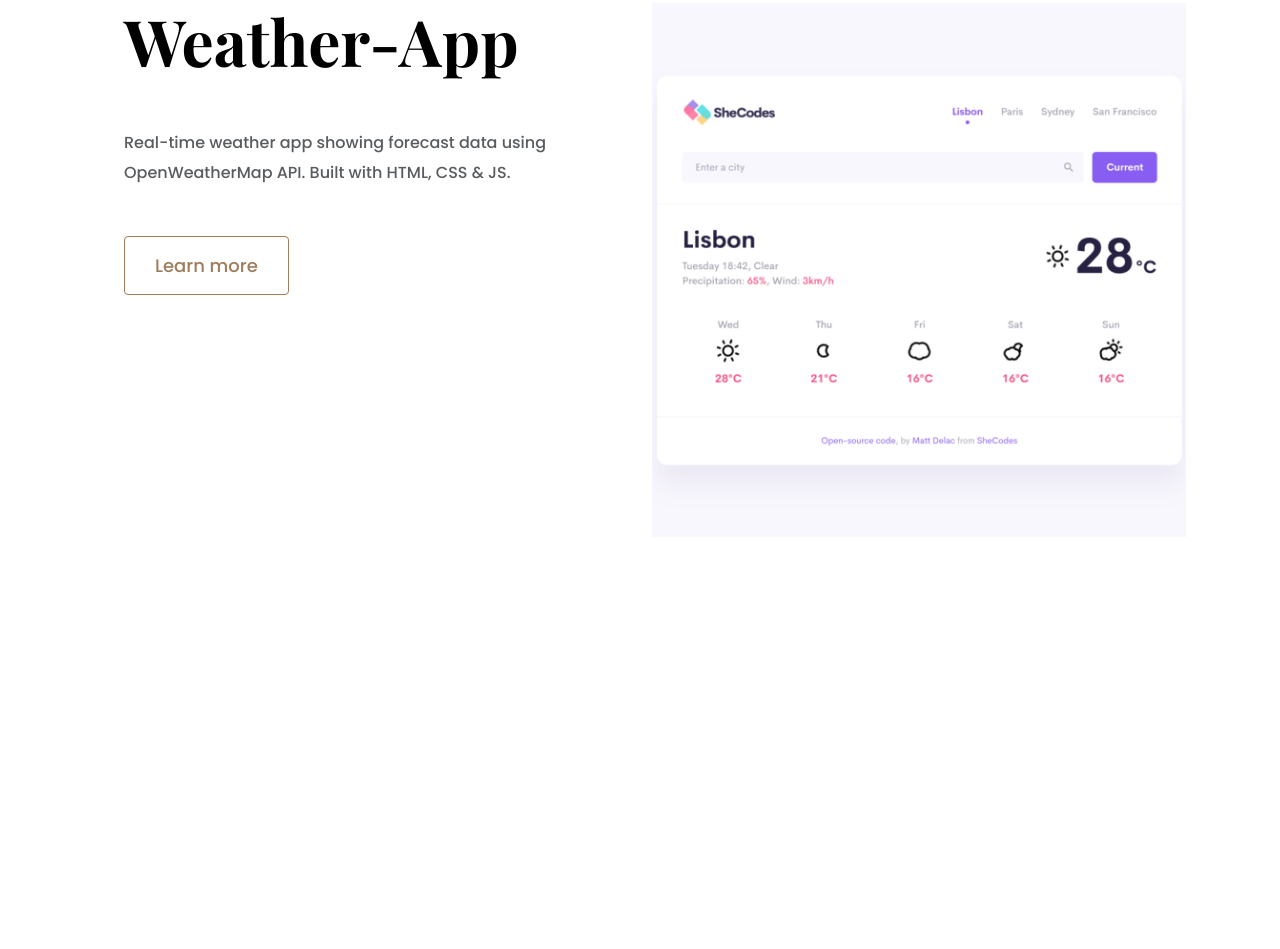
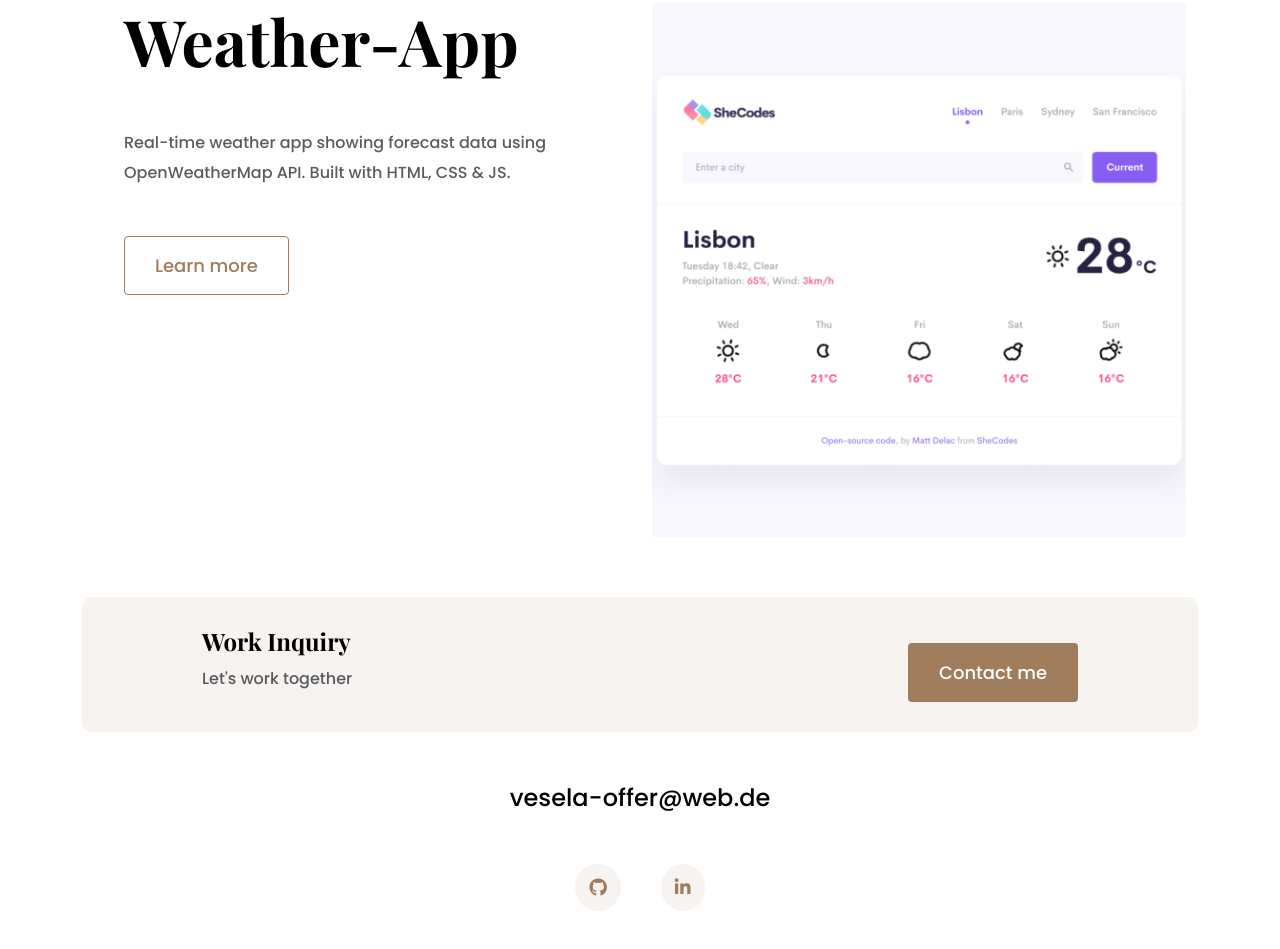
Before and after one commit to Vesi1991/portfolio-vesela-offer-final, a plain HTML site: page index.html in a window 1280 px wide. Shown: the part 2344-3293 px from the top of the page. Before the commit the page ends 2929 px from the top, so only its background shows below. Drawn offline with nearby package versions, Linux system fonts and the light colour scheme.

Commit message:
Added the footer on the home page

```diff
--- a/index.html
+++ b/index.html
@@ -140,6 +140,30 @@
           </div>
         </div>
       </div>
+      <footer>
+        <div class="contact-box justify-content-between mb-5 d-none d-md-flex">
+          <div>
+            <h4>Work Inquiry</h4>
+            <p class="text-muted">Let's work together</p>
+          </div>
+          <div>
+            <a href="" class="btn btn-branding mt-3"> Contact me </a>
+          </div>
+        </div>
+        <div class="d-flex justify-content-center mb-5">
+          <a href="mailto:vesela-offer@web.de" class="email-link">
+            vesela-offer@web.de
+          </a>
+        </div>
+        <div class="social-links d-flex justify-content-center">
+          <a href="https://github.com/Vesi1991" target="_blank">
+            <i class="fab fa-github"></i>
+          </a>
+          <a href="https://www.linkedin.com/in/vesela-offer/" target="_blank">
+            <i class="fab fa-linkedin-in"></i>
+          </a>
+        </div>
+      </footer>
     </div>
   </body>
 </html>
--- a/styles/portfolio.css
+++ b/styles/portfolio.css
@@ -238,6 +238,45 @@ nav li.active a {
   padding: 0 30px;
 }
 
+footer {
+  margin: 60px 0;
+}
+
+footer .contact-box {
+  background: var(--secondary-color);
+  padding: 30px 120px;
+  border-radius: 10px;
+}
+
+footer .contact-box p {
+  margin: 0;
+}
+
+footer .email-link {
+  text-decoration: none;
+  color: black;
+  font-size: 24px;
+}
+
+footer .email-link:hover {
+  color: var(--branding-color);
+}
+
+footer .social-links a {
+  margin: 0 20px;
+  color: var(--branding-color);
+  background: var(--secondary-color);
+  padding: 10px 14px;
+  border-radius: 50%;
+  font-size: 18px;
+  transition: all 100ms ease-in-out;
+}
+
+footer .social-links a:hover {
+  color: white;
+  background: var(--branding-color);
+}
+
 @media (max-width: 900px) {
   h1 {
     font-size: 44px;
```
